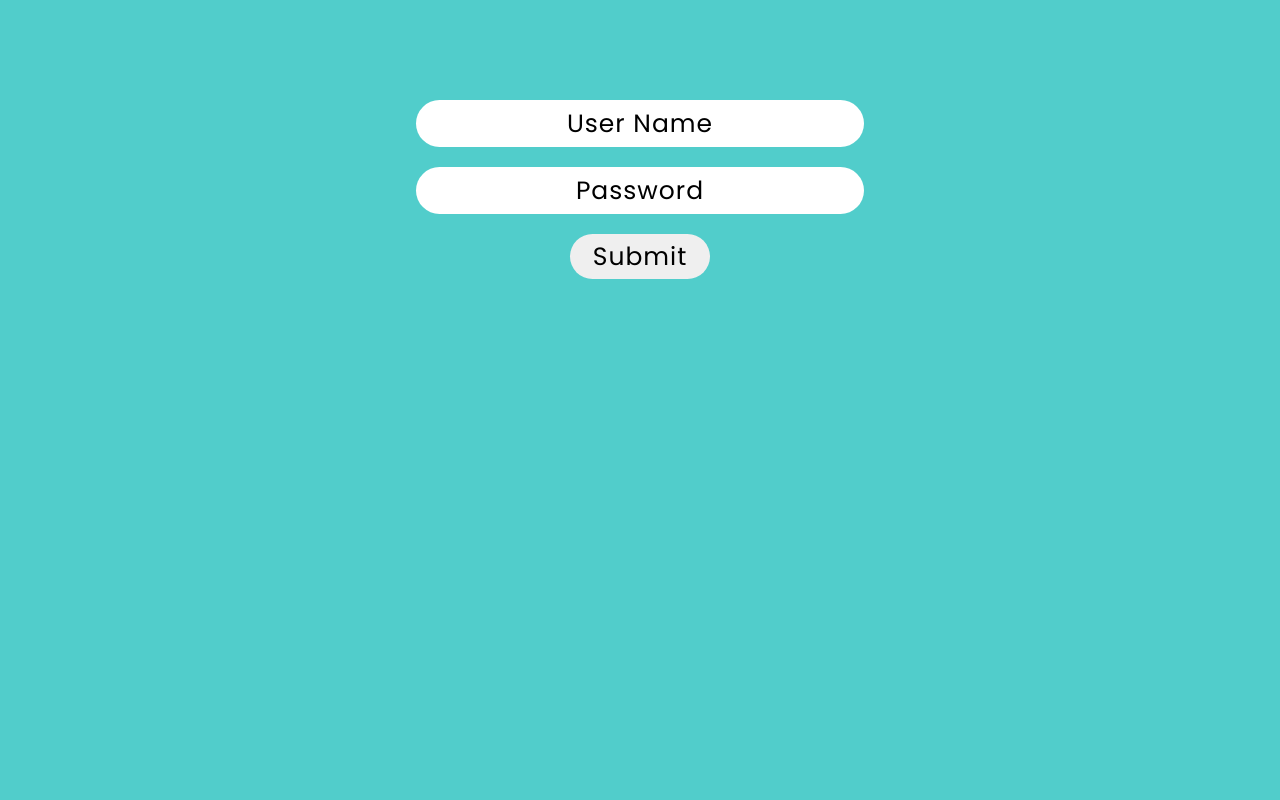
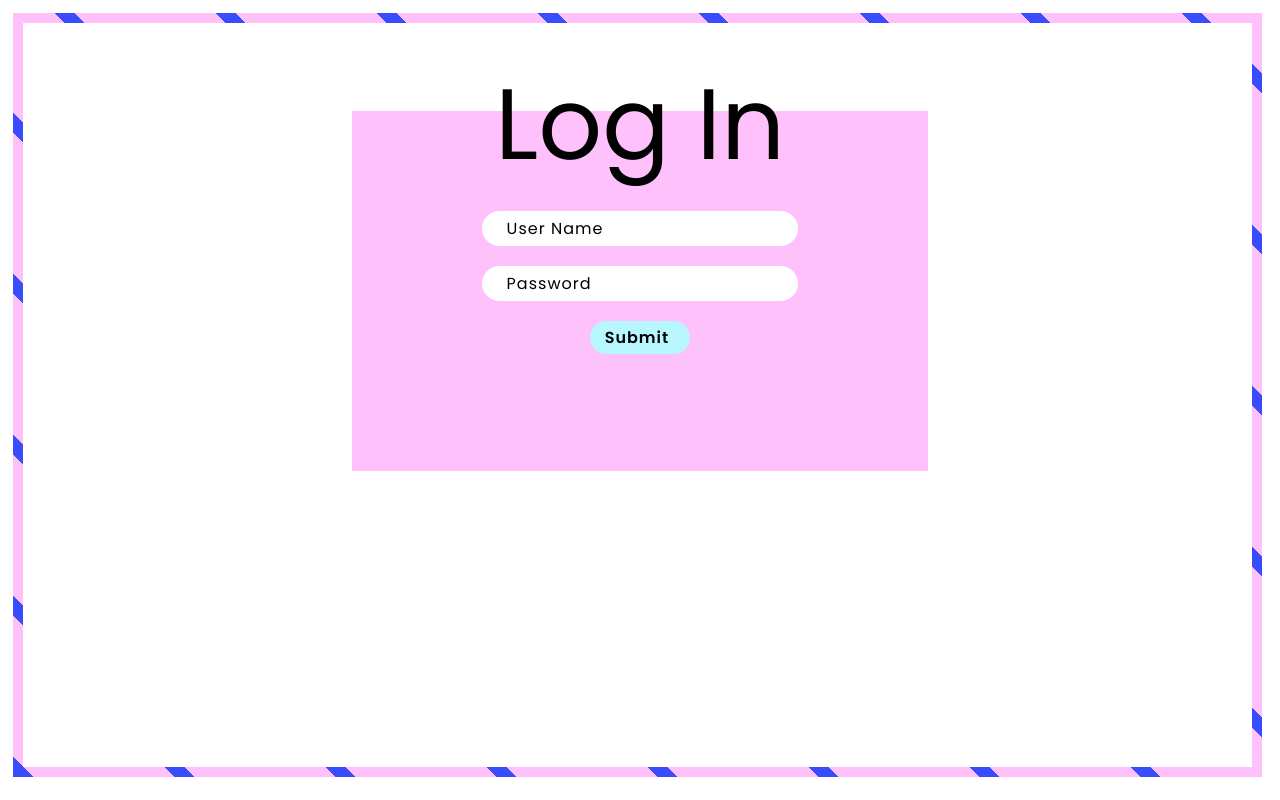
Before and after one commit to brizmon/DEK, a React (Create React App) app in the folder client/: page /login in a window 1280 px wide. Built offline with nearby package versions, Linux system fonts and the light colour scheme.

Commit message:
Login page updated styles (#46)
* change styles to welcome page and add axis webfont

* create img folder inside public and add border.svg

* add last styles to welcome page

* add last styles to register page

* css updates on login page

```diff
--- a/client/src/App.css
+++ b/client/src/App.css
@@ -195,30 +195,50 @@
   color: #000;
 }
 /*  ---------------- LOG IN PAGE  ---------------- */
+.login-wrap {
+  width: 45%;
+  height: 45%;
+  background: #fec1fc;
+  margin: 0 auto;
+  position: relative;
+  top: 111px;
+}
+.login-wrap h1 {
+  font-size: 100px;
+  text-align: center;
+  position: relative;
+  top: -37px;
+  font-family: 'Poppins', sans-serif;
+}
 .login-container {
   height: 100vh;
-  background: #51cdcb;
 }
 .login-container form {
-  width: 35%;
+  width: 55%;
   margin: 0 auto;
-  position: relative;
-  top: 100px;
   display: flex;
   flex-direction: column;
 }
 .login-container form input {
   margin-bottom: 20px;
-  height: 45px;
+  height: 33px;
   border-radius: 50px;
-  font-size: 25px;
-  text-align: center;
+  font-size: 16px;
   letter-spacing: 1px;
   font-family: 'Poppins', sans-serif;
+  padding-left: 25px;
 }
 .login-container form input:nth-child(3){
-  width: 140px;
+  width: 100px;
   margin: 0 auto;
+  padding-left: 0;
+  background: #b7f8fe;
+  color: black;
+  cursor: pointer;
+  font-weight: 600;
+}
+.login-container form input:nth-child(3):hover {
+  background: white;
 }
 
 
--- a/client/src/components/Login.jsx
+++ b/client/src/components/Login.jsx
@@ -17,6 +17,9 @@
     render(){
         return(
             <div className="login-container">
+                <div className="border"></div>
+                <div className="login-wrap">
+                    <h1>Log In</h1>
                     <form action="/auth/login" method='POST'>
                         <input type="text" name='userName' placeholder='User Name'
                         onChange={(e)=>this.handleInputChange(e)}/>
@@ -25,6 +28,7 @@
                         <input onClick={(e)=>this.props.handleLoginSubmit(e,this.state.userName, this.state.password)} type="submit" value='Submit'/>
                     </form>
                 </div>
+            </div>
         )
     }
 }
```
Lines whose indentation alone changed are shown as unchanged.
